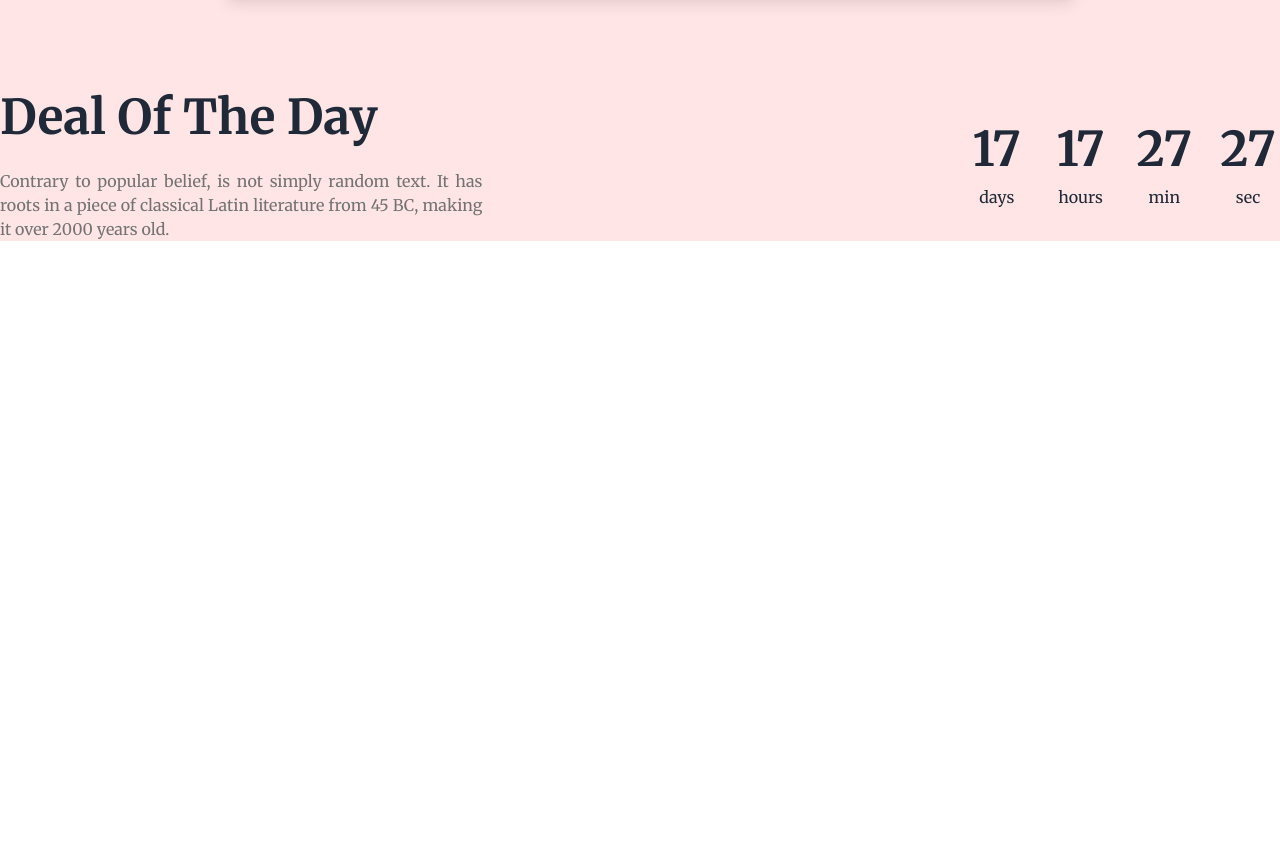
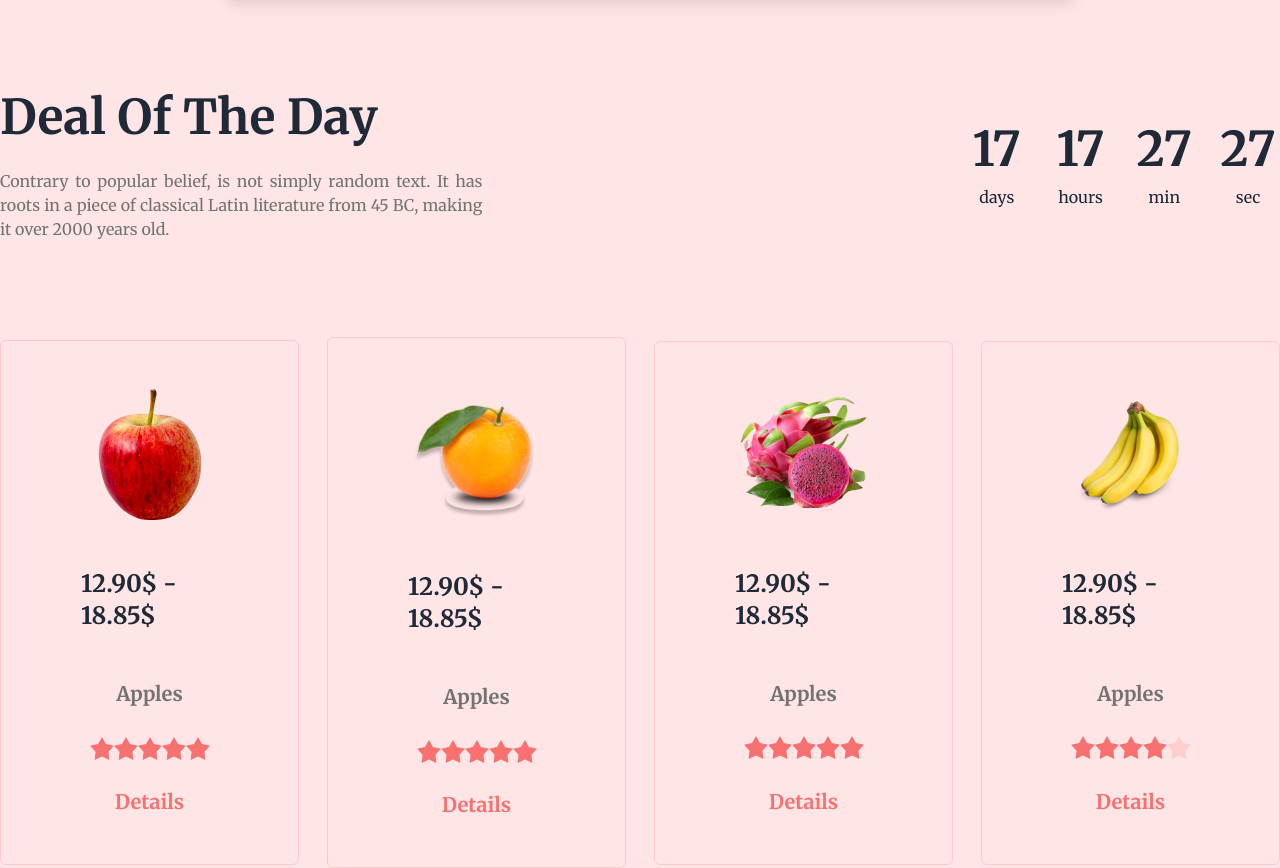
Before and after one commit to Afzal-Hossen-Hasib/fruitify, a plain HTML site: page index.html in a window 1280 px wide. Shown: the part 835-1703 px from the top of the page. Before the commit the page ends 1076 px from the top, so only its background shows below. Drawn offline with nearby package versions, Linux system fonts and the light colour scheme.

Commit message:
fruit section added

```diff
--- a/index.html
+++ b/index.html
@@ -195,6 +195,99 @@
             </section>
         <!-- Deal Section End  -->
 
+        <!-- Fruit Content Start  -->
+            <section class="container mx-auto mt-24 px-3 lg:px-0">
+                <div class="flex flex-col lg:flex-row items-center justify-center lg:justify-evenly gap-7">
+
+                    <div class="border border-red-200 rounded-md px-20 py-12">
+                        <div class="flex items-center justify-center">
+                            <img src="./image/other/fruit6.png" alt="">
+                        </div>
+
+                        <div class="flex flex-col items-center justify-center">
+                            <h2 class="py-12 lg:text-2xl font-bold">12.90$ - 18.85$</h2>
+                            <p class="font-bold text-neutral-500 text-xl">Apples</p>
+                            <div class="rating py-7">
+                                <input type="radio" name="rating-2" class="mask mask-star-2 bg-red-400" />
+                                <input type="radio" name="rating-2" class="mask mask-star-2 bg-red-400" />
+                                <input type="radio" name="rating-2" class="mask mask-star-2 bg-red-400" />
+                                <input type="radio" name="rating-2" class="mask mask-star-2 bg-red-400" checked />
+                                <input type="radio" name="rating-2" class="mask mask-star-2 bg-red-400" />
+                            </div>
+                            <div>
+                                <button class="text-red-400 font-bold text-xl">Details</button>
+                            </div>
+                        </div>
+                    </div>
+
+                    <div class="border border-red-200 rounded-md px-20 py-12">
+                        <div class="flex items-center justify-center">
+                            <img src="./image/other/fruit7.png" alt="">
+                        </div>
+
+                        <div class="flex flex-col items-center justify-center">
+                            <h2 class="py-12 lg:text-2xl font-bold">12.90$ - 18.85$</h2>
+                            <p class="font-bold text-neutral-500 text-xl">Apples</p>
+                            <div class="rating py-7">
+                                <input type="radio" name="rating-2" class="mask mask-star-2 bg-red-400" />
+                                <input type="radio" name="rating-2" class="mask mask-star-2 bg-red-400" />
+                                <input type="radio" name="rating-2" class="mask mask-star-2 bg-red-400" />
+                                <input type="radio" name="rating-2" class="mask mask-star-2 bg-red-400" checked />
+                                <input type="radio" name="rating-2" class="mask mask-star-2 bg-red-400" />
+                            </div>
+                            <div>
+                                <button class="text-red-400 font-bold text-xl">Details</button>
+                            </div>
+                        </div>
+                    </div>
+
+                    <div class="border border-red-200 rounded-md px-20 py-12">
+                        <div class="flex items-center justify-center">
+                            <img src="./image/other/fruit8.png" alt="">
+                        </div>
+
+                        <div class="flex flex-col items-center justify-center">
+                            <h2 class="py-12 lg:text-2xl font-bold">12.90$ - 18.85$</h2>
+                            <p class="font-bold text-neutral-500 text-xl">Apples</p>
+                            <div class="rating py-7">
+                                <input type="radio" name="rating-2" class="mask mask-star-2 bg-red-400" />
+                                <input type="radio" name="rating-2" class="mask mask-star-2 bg-red-400" />
+                                <input type="radio" name="rating-2" class="mask mask-star-2 bg-red-400" />
+                                <input type="radio" name="rating-2" class="mask mask-star-2 bg-red-400" checked />
+                                <input type="radio" name="rating-2" class="mask mask-star-2 bg-red-400" />
+                            </div>
+                            <div>
+                                <button class="text-red-400 font-bold text-xl">Details</button>
+                            </div>
+                        </div>
+                    </div>
+
+                    <div class="border border-red-200 rounded-md px-20 py-12">
+                        <div class="flex items-center justify-center">
+                            <img src="./image/other/fruit9.png" alt="">
+                        </div>
+
+                        <div class="flex flex-col items-center justify-center">
+                            <h2 class="py-12 lg:text-2xl font-bold">12.90$ - 18.85$</h2>
+                            <p class="font-bold text-neutral-500 text-xl">Apples</p>
+                            <div class="rating py-7">
+                                <input type="radio" name="rating-2" class="mask mask-star-2 bg-red-400" />
+                                <input type="radio" name="rating-2" class="mask mask-star-2 bg-red-400" />
+                                <input type="radio" name="rating-2" class="mask mask-star-2 bg-red-400" />
+                                <input type="radio" name="rating-2" class="mask mask-star-2 bg-red-400" checked />
+                                <input type="radio" name="rating-2" class="mask mask-star-2 bg-red-400" />
+                            </div>
+                            <div>
+                                <button class="text-red-400 font-bold text-xl">Details</button>
+                            </div>
+                        </div>
+                    </div>
+
+                </div>
+            </section>
+        <!-- Fruit Content End  -->
+
+
     </main>
     <!-- Main Section End  -->
 
```
